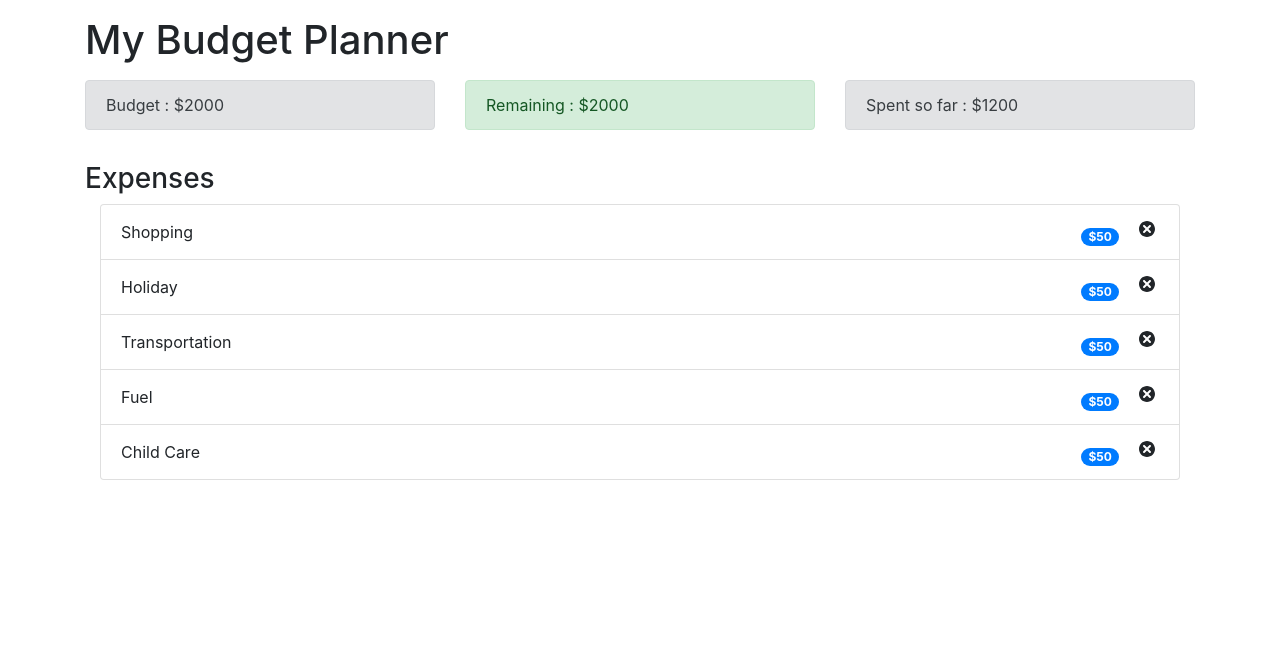
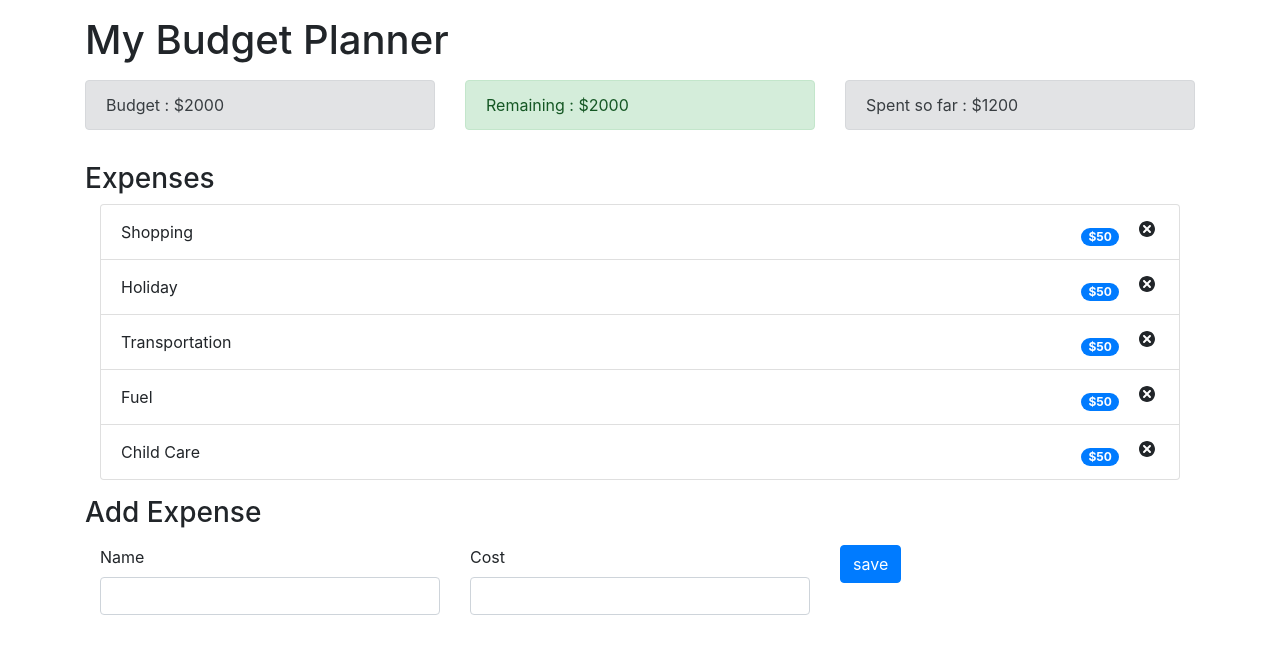
Before and after one commit to giwangdk/react-budget-app, a React (Create React App) app: page / in a window 1280 px wide. Shown: the top 654 px of the page. Built offline with nearby package versions, Linux system fonts and the light colour scheme.

Commit message:
create context

```diff
--- a/src/App.js
+++ b/src/App.js
@@ -4,10 +4,13 @@ import Budget from './components/Budget';
 import Remaining from './components/Remaining';
 import ExpenseTotal from './components/ExpenseTotal';
 import ExpenseList from './components/ExpenseList';
+import AddExpenseForm from './components/AddExpenseForm';
+import { AppProvider } from './context/AppContext';
 
 const App = () => {
   return (
-    <div className="container">
+    <AppProvider>
+       <div className="container">
       <h1 className="mt-3">My Budget Planner</h1>
       <div className="row mt-3">
         <div className="col-sm">
@@ -27,7 +30,16 @@ const App = () => {
         <ExpenseList/>
             </div>
           </div>
+
+      <h3 className="mt-3">Add Expense</h3>
+      <div className="mt-3">
+        <div className="col-sm">
+          <AddExpenseForm/>
+        </div>
+      </div>
     </div>
+    </AppProvider>
+
    );
 }
 
--- /dev/null
+++ b/src/components/AddExpenseForm.js
@@ -0,0 +1,23 @@
+import React from 'react'
+
+const AddExpenseForm = () => {
+    return (
+        <form action="">
+            <div className="row">
+                <div className="col-sm">
+                    <label htmlFor="name">Name</label>
+                    <input type="text" className="form-control" required="required" id='name' />
+                </div>
+                <div className="col-sm">
+                    <label htmlFor="cost">Cost</label>
+                    <input type="text" className="form-control" required="required" id='cost' />
+                </div>
+                <div className="col-sm">
+                    <button className="btn btn-primary" type="submit">save</button>
+                </div>
+            </div>
+        </form>
+     );
+}
+
+export default AddExpenseForm;
--- /dev/null
+++ b/src/context/AppContext.js
@@ -0,0 +1,31 @@
+import { createContext, useReducer } from 'react';
+
+const AppReducer = (state, action) => {
+    switch (action.type) {
+        default:
+            return state;
+    }
+}
+
+
+const initialState = {
+    budget:2000,
+    expenses: [
+        {id:12, name:'shopping', cost:40},
+        {id:13, name:'holiday', cost:400},
+    ]
+}
+
+export const AppContext = createContext();
+
+export const AppProvider = (props) => {
+    const [state, dispatch]= useReducer(AppReducer, initialState)
+
+    return (<AppContext.Provider value={{
+        budget: state.budget,
+        expenses: state.expenses,
+        dispatch
+    }}>
+        {props.children}
+    </AppContext.Provider>)
+}
```
